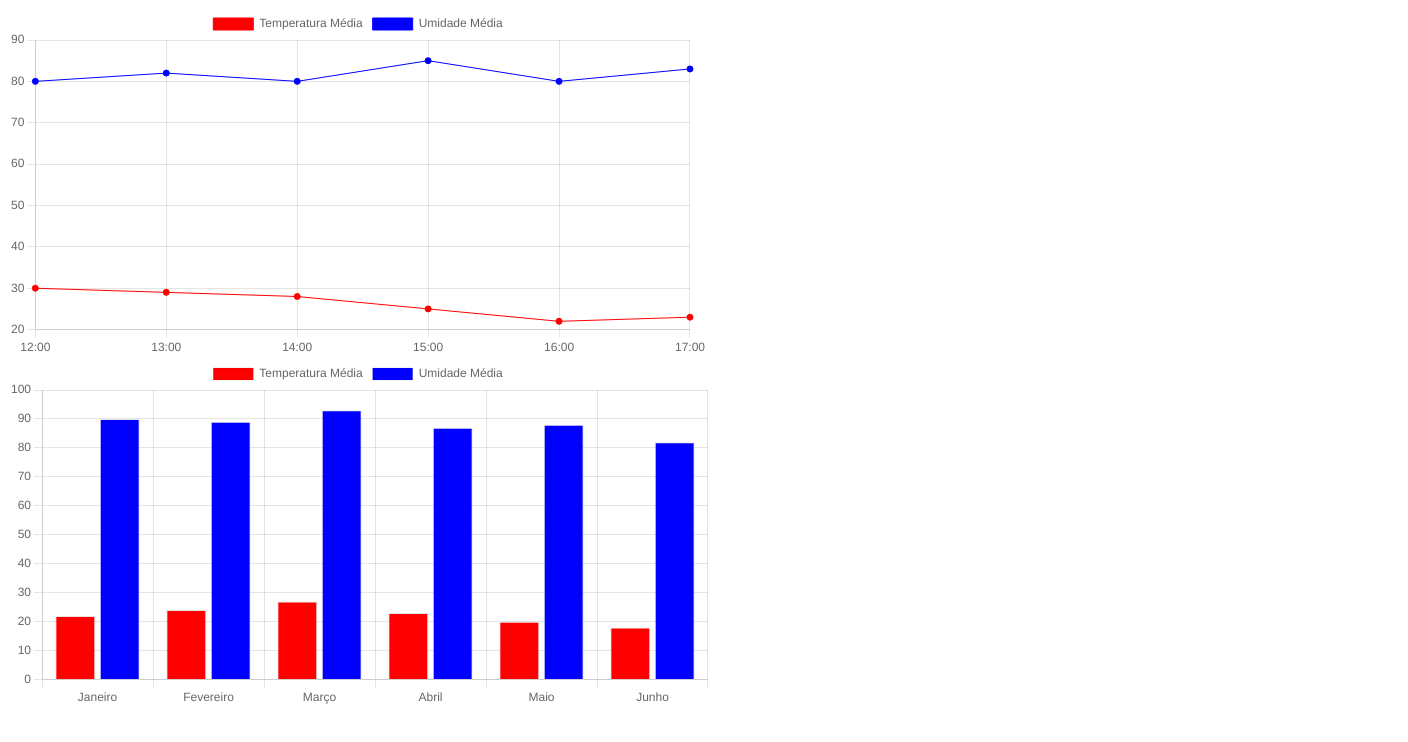
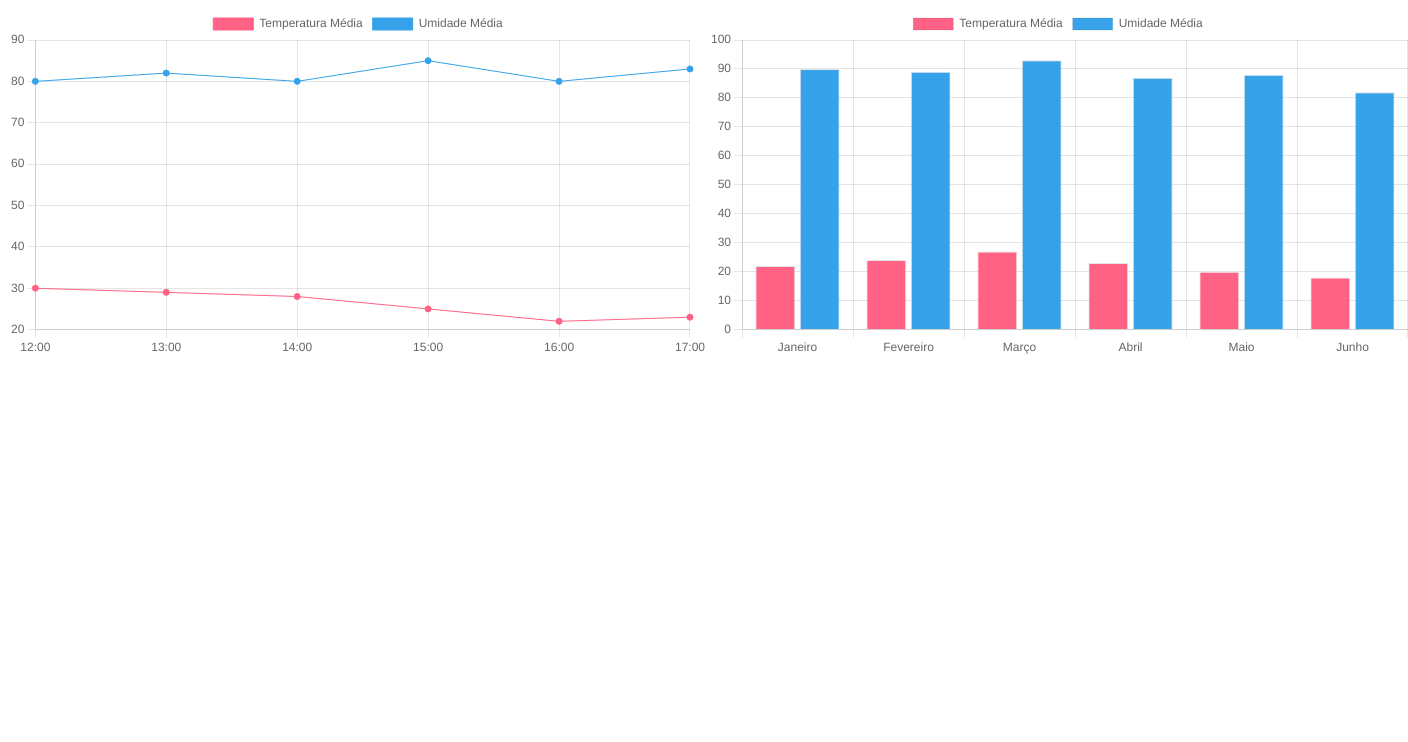
Before and after one commit to lucas-eiki/atividade-chartjs, a plain HTML site: page index.html in a window 1280 px wide. Shown: the whole page, 1408 px wide, since content can reach past the window. Drawn offline with nearby package versions, Linux system fonts and the light colour scheme.

Commit message:
feita estilização para maior fidelidade com a imagem do exercício

```diff
--- a/index.html
+++ b/index.html
@@ -9,7 +9,7 @@
 </head>
 
 <body>
-    <div style="max-width: 700px;">
+    <div style="max-width: 700px; display: flex;">
         <canvas id="myChart1"></canvas>
         <canvas id="myChart2"></canvas>
     </div>
@@ -27,15 +27,15 @@
                 label: 'Temperatura Média',
                 data: [30, 29, 28, 25, 22, 23],
                 borderWidth: 1,
-                backgroundColor: 'red',
-                borderColor: 'red'
+                backgroundColor: '#FF6285',
+                borderColor: '#FF6285'
             },
             {
                 label: 'Umidade Média',
                 data: [80, 82, 80, 85, 80, 83],
                 borderWidth: 1,
-                backgroundColor: 'blue',
-                borderColor: 'blue'
+                backgroundColor: '#36A2EA',
+                borderColor: '#36A2EA'
             }]
         },
         options: {
@@ -57,13 +57,13 @@
                 label: 'Temperatura Média',
                 data: [22, 24, 27, 23, 20, 18],
                 borderWidth: 1,
-                backgroundColor: 'red'
+                backgroundColor: '#FF6285'
             },
             {
                 label: 'Umidade Média',
                 data: [90, 89, 93, 87, 88, 82],
                 borderWidth: 1,
-                backgroundColor: 'blue'
+                backgroundColor: '#36A2EA'
             }]
         },
         options: {
```
